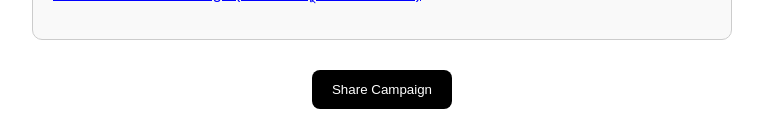
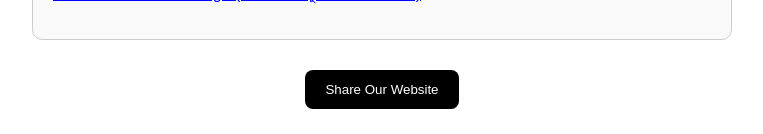
Before and after one commit to Milu-BD/crowdfunding-site, a Next.js app: page / in a window 1280 px wide. Shown: the part 3154-3288 px from the top of the page, without its empty margins (258-1021 px from the left). Built offline with nearby package versions, Linux system fonts and the light colour scheme; no server answers; the database is empty.

Commit message:
Update page.js

```diff
--- a/app/page.js
+++ b/app/page.js
@@ -705,7 +705,7 @@ const extraAmount =
             borderRadius: "8px",
           }}
         >
-          Share Campaign
+          Share Our Website
         </button>
 
       </div>
```
